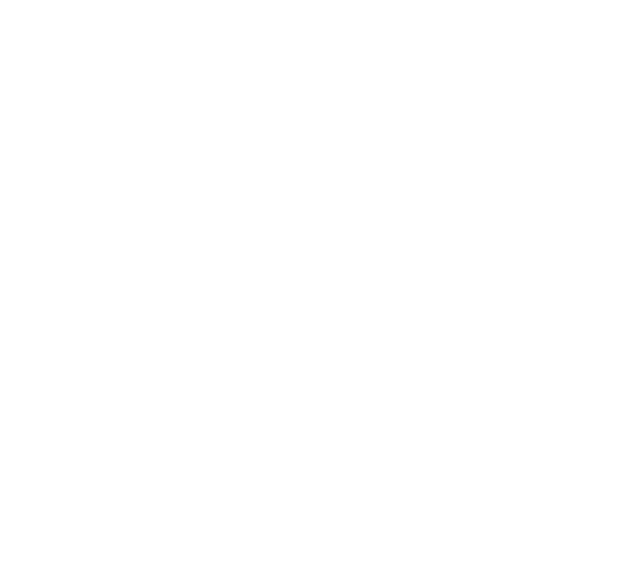
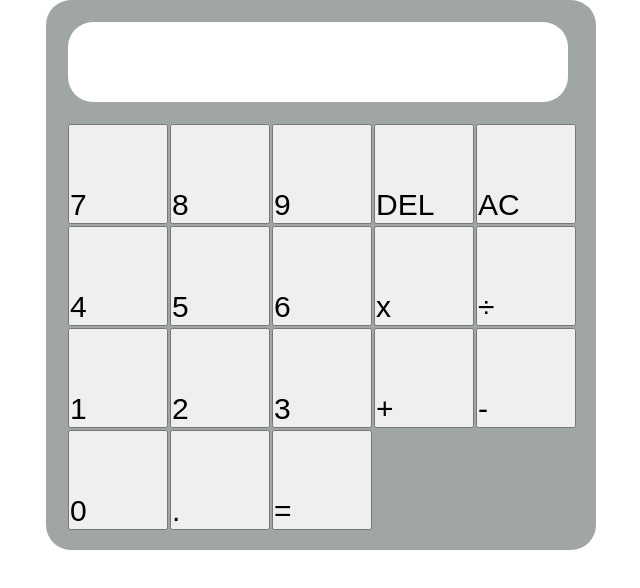
Before and after one commit to GAM8051/HTML-CSS, a plain HTML site: page Calculadora/indexCalculadora.html in a window 1280 px wide. Shown: the whole page, without its empty margins (319-959 px from the left). Drawn offline with Linux system fonts and the light colour scheme.

Commit message:
Diseño Pleno

```diff
--- a/Calculadora/indexCalculadora.html
+++ b/Calculadora/indexCalculadora.html
@@ -1,5 +1,5 @@
 <!DOCTYPE html>
-<html lang="en">
+<html lang="es">
 <head>
     <meta charset="UTF-8">
     <meta http-equiv="X-UA-Compatible" content="IE=edge">
@@ -8,6 +8,72 @@
     <link rel="stylesheet" href="./styleCalculadora.css">
 </head>
 <body>
-
+    <table class="calculadora">
+        <tr>
+            <td colspan="5"> <span id="resultado"></span></td>
+        </tr>
+        <tr>
+            <td>
+                <button id="siete">7</button>
+            </td>
+            <td>
+                <button id="ocho">8</button>
+            </td>
+            <td>
+                <button id="nueve">9</button>
+            </td>
+            <td>
+                <button id="borrar">DEL</button>
+            </td>
+            <td>
+                <button id="reiniciar">AC</button>
+            </td>
+        </tr>
+        <tr>
+            <td>
+                <button id="cuatro">4</button>
+            </td>
+            <td>
+                <button id="cinco">5</button>
+            </td>
+            <td>
+                <button id="seis">6</button>
+            </td>
+            <td>
+                <button id="multiplicacion">x</button>
+            </td>
+            <td>
+                <button id="division">÷</button>
+            </td>
+        </tr>
+        <tr>
+            <td>
+                <button id="uno">1</button>
+            </td>
+            <td>
+                <button id="dos">2</button>
+            </td>
+            <td>
+                <button id="tres">3</button>
+            </td>
+            <td>
+                <button id="suma">+</button>
+            </td>
+            <td>
+                <button id="resta">-</button>
+            </td>
+        </tr>
+        <tr>
+            <td>
+                <button id="cero">0</button>
+            </td>
+            <td>
+                <button id="punto">.</button>
+            </td>
+            <td colspan="3">
+                <button id="igual">=</button>
+            </td>
+        </tr>
+    </table>
 </body>
 </html>
--- a/Calculadora/styleCalculadora.css
+++ b/Calculadora/styleCalculadora.css
@@ -0,0 +1,39 @@
+*{
+    box-sizing: border-box;
+    margin: 0;
+    padding: 0;
+}
+
+html{
+    font-size: 62.5%;
+}
+
+.calculadora{
+    display: flex;
+    margin: auto;
+    padding: 2rem;
+    background-color: rgb(160, 165, 165);
+    width: 55rem;
+    height: 55rem;
+    border-radius: 2.5rem;
+}
+
+.calculadora td button{
+    display: flex;
+    width: 10rem;
+    height: 10rem;
+    font-size: 3rem;
+    align-items: flex-end;
+}
+
+#resultado{
+    display: flex;
+    text-align: center;
+    font-size: 4rem;
+    margin-bottom: 2rem;
+    width: 50rem;
+    height: 8rem;
+    line-height: 20rem;
+    background-color: white;
+    border-radius: 2.5rem;
+}
```
